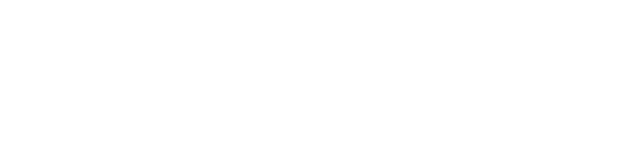
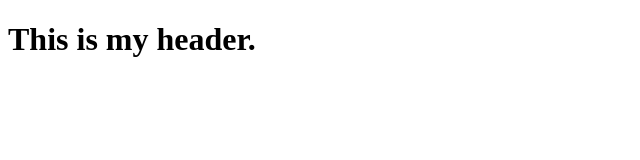
Before and after one commit to Jane-AG77/Minesweepeer, a plain HTML site: page index.html in a window 1280 px wide. Shown: the whole page, without its empty margins (0-640 px from the left). Drawn offline with Linux system fonts and the light colour scheme.

Commit message:
Update index.html

```diff
--- a/index.html
+++ b/index.html
@@ -4,6 +4,6 @@
 
   </head>
   <body>
-
+    <h1>This is my header.</h1>
   </body>
 </html>
```
